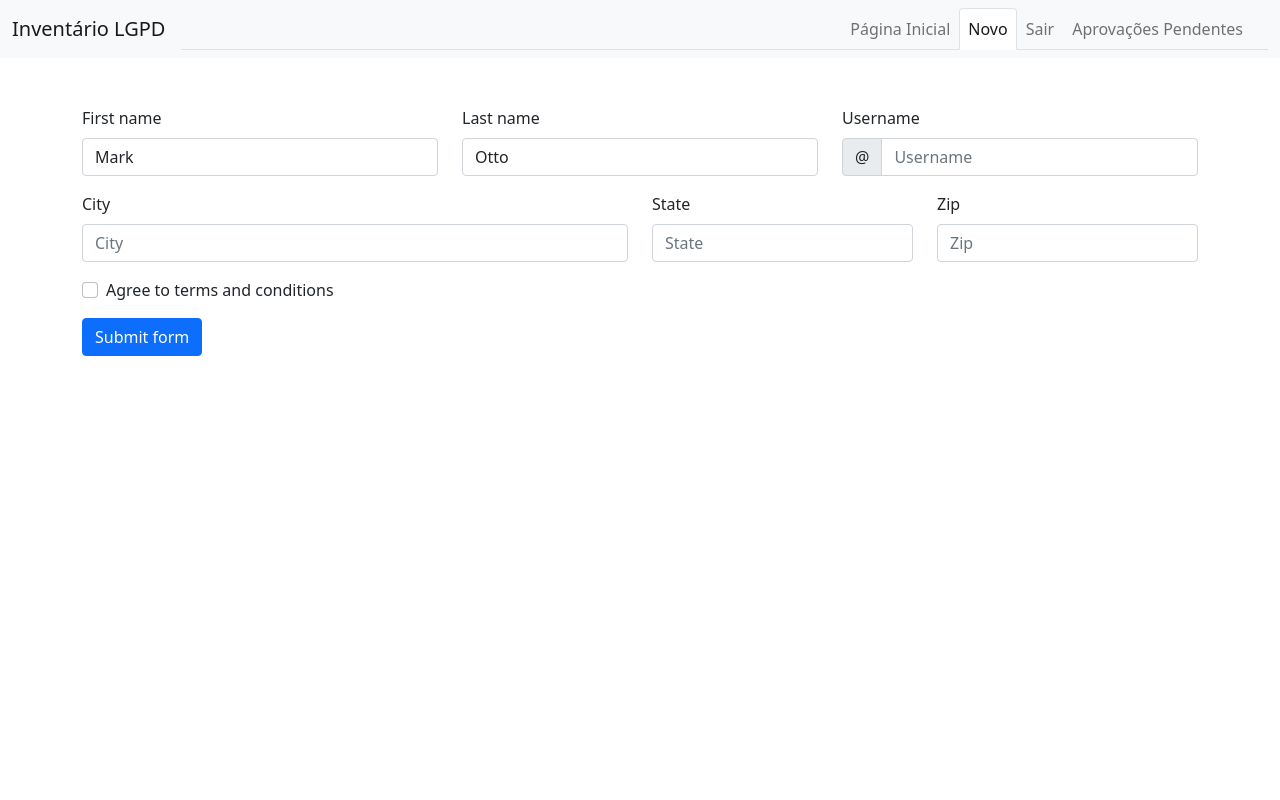
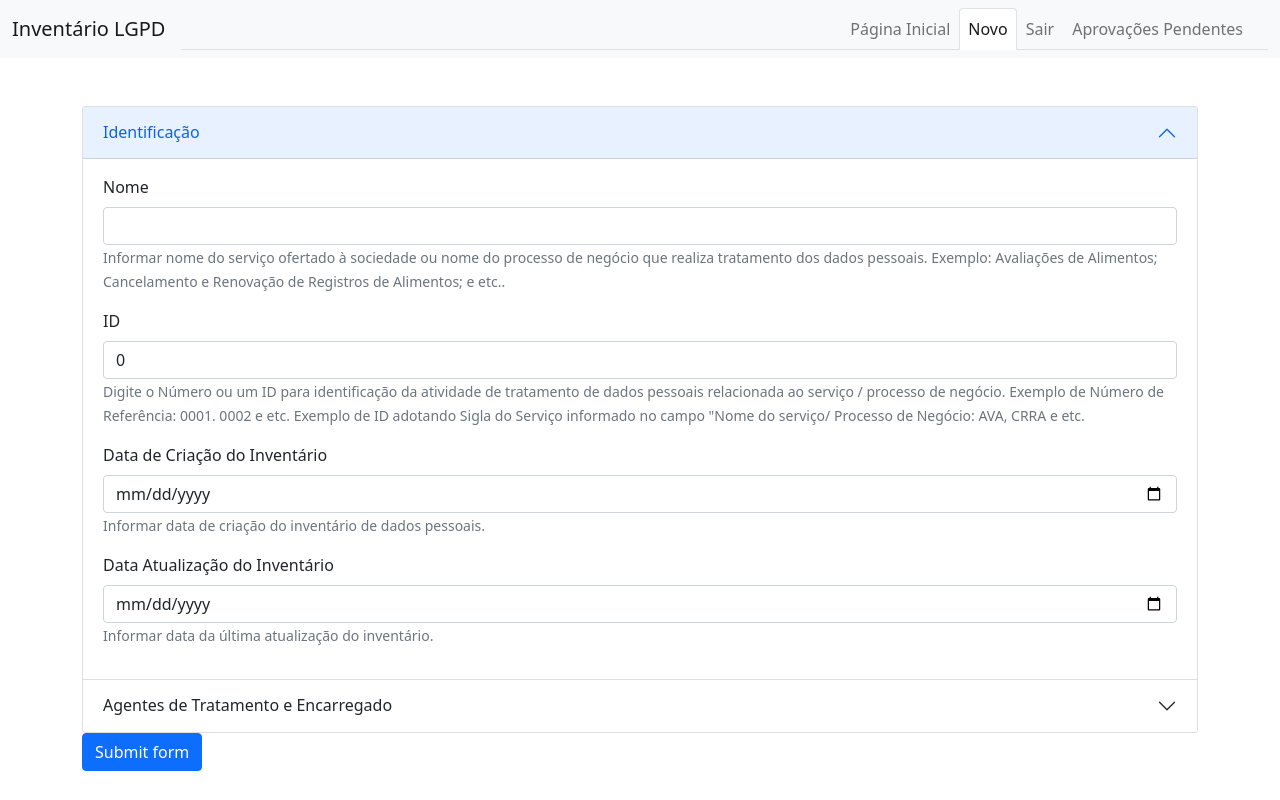
Before and after one commit to cyborg-nomade/inventario-lgpd-auto, a React (Create React App) app in the folder inventario-lgpd-frontend/: page /cases/new in a window 1280 px wide. Built offline with nearby package versions, Linux system fonts and the light colour scheme.

Commit message:
newcase form initialized

```diff
--- a/inventario-lgpd-frontend/src/cases/pages/NewCase.tsx
+++ b/inventario-lgpd-frontend/src/cases/pages/NewCase.tsx
@@ -2,18 +2,46 @@ import Form from "react-bootstrap/Form";
 import Button from "react-bootstrap/Button";
 import Row from "react-bootstrap/Row";
 import Col from "react-bootstrap/Col";
-import InputGroup from "react-bootstrap/InputGroup";
+import Accordion from "react-bootstrap/Accordion";
 import { Formik } from "formik";
 import * as yup from "yup";
+// import { FullCaseObject } from "../../shared/models/FullCase.model";
 
 const schema = yup.object().shape({
-  firstName: yup.string().required(),
-  lastName: yup.string().required(),
-  username: yup.string().required(),
-  city: yup.string().required(),
-  state: yup.string().required(),
-  zip: yup.string().required(),
-  terms: yup.bool().required().oneOf([true], "Terms must be accepted"),
+  nome: yup.string().required(),
+  id: yup.number().required(),
+  dataCriacao: yup.date().required(),
+  dataAtualizacao: yup.date().required(),
+  controlador: yup.object().shape({
+    nome: yup.string().required(),
+    area: yup.string().optional(),
+    telefone: yup.string().optional(),
+    email: yup.string().email().optional(),
+  }),
+  encarregado: yup.object().shape({
+    nome: yup.string().required(),
+    area: yup.string().optional(),
+    telefone: yup.string().optional(),
+    email: yup.string().email().optional(),
+  }),
+  extensaoEncarregado: yup.object().shape({
+    nome: yup.string().required(),
+    area: yup.string().optional(),
+    telefone: yup.string().optional(),
+    email: yup.string().email().optional(),
+  }),
+  areaTratamentoDados: yup.object().shape({
+    nome: yup.string().required(),
+    area: yup.string().optional(),
+    telefone: yup.string().optional(),
+    email: yup.string().email().optional(),
+  }),
+  operador: yup.object().shape({
+    nome: yup.string().required(),
+    area: yup.string().optional(),
+    telefone: yup.string().optional(),
+    email: yup.string().email().optional(),
+  }),
 });
 
 const NewCase = () => {
@@ -22,13 +50,10 @@ const NewCase = () => {
       validationSchema={schema}
       onSubmit={console.log}
       initialValues={{
-        firstName: "Mark",
-        lastName: "Otto",
-        username: "",
-        city: "",
-        state: "",
-        zip: "",
-        terms: false,
+        nome: "",
+        id: 0,
+        dataCriacao: "",
+        dataAtualizacao: "",
       }}
     >
       {({
@@ -41,107 +66,130 @@ const NewCase = () => {
         errors,
       }) => (
         <Form noValidate onSubmit={handleSubmit}>
+          <Accordion defaultActiveKey="0">
+            <Accordion.Item eventKey="0">
+              <Accordion.Header>Identificação</Accordion.Header>
+              <Accordion.Body>
                 <Row className="mb-3">
-            <Form.Group as={Col} md="4" controlId="validationFormik01">
-              <Form.Label>First name</Form.Label>
+                  <Form.Group as={Col} controlId="validationFormik01">
+                    <Form.Label>Nome</Form.Label>
                     <Form.Control
                       type="text"
-                name="firstName"
-                value={values.firstName}
+                      name="nome"
+                      value={values.nome}
                       onChange={handleChange}
-                isValid={touched.firstName && !errors.firstName}
+                      isValid={touched.nome && !errors.nome}
+                      isInvalid={!!errors.nome}
                     />
-              <Form.Control.Feedback>Looks good!</Form.Control.Feedback>
-            </Form.Group>
-            <Form.Group as={Col} md="4" controlId="validationFormik02">
-              <Form.Label>Last name</Form.Label>
-              <Form.Control
-                type="text"
-                name="lastName"
-                value={values.lastName}
-                onChange={handleChange}
-                isValid={touched.lastName && !errors.lastName}
-              />
-
-              <Form.Control.Feedback>Looks good!</Form.Control.Feedback>
-            </Form.Group>
-            <Form.Group as={Col} md="4" controlId="validationFormikUsername">
-              <Form.Label>Username</Form.Label>
-              <InputGroup hasValidation>
-                <InputGroup.Text id="inputGroupPrepend">@</InputGroup.Text>
-                <Form.Control
-                  type="text"
-                  placeholder="Username"
-                  aria-describedby="inputGroupPrepend"
-                  name="username"
-                  value={values.username}
-                  onChange={handleChange}
-                  isInvalid={!!errors.username}
-                />
+                    <Form.Text className="text-muted">
+                      Informar nome do serviço ofertado à sociedade ou nome do
+                      processo de negócio que realiza tratamento dos dados
+                      pessoais. Exemplo: Avaliações de Alimentos; Cancelamento e
+                      Renovação de Registros de Alimentos; e etc..
+                    </Form.Text>
+                    <Form.Control.Feedback>Correto!</Form.Control.Feedback>
                     <Form.Control.Feedback type="invalid">
-                  {errors.username}
+                      Esse campo é obrigatório
                     </Form.Control.Feedback>
-              </InputGroup>
                   </Form.Group>
                 </Row>
                 <Row className="mb-3">
-            <Form.Group as={Col} md="6" controlId="validationFormik03">
-              <Form.Label>City</Form.Label>
+                  <Form.Group as={Col} controlId="validationFormik02">
+                    <Form.Label>ID</Form.Label>
                     <Form.Control
                       type="text"
-                placeholder="City"
-                name="city"
-                value={values.city}
+                      name="id"
+                      value={values.id}
                       onChange={handleChange}
-                isInvalid={!!errors.city}
+                      isValid={touched.id && !errors.id}
+                      isInvalid={!!errors.id}
                     />
-
+                    <Form.Text className="text-muted">
+                      Digite o Número ou um ID para identificação da atividade
+                      de tratamento de dados pessoais relacionada ao serviço /
+                      processo de negócio. Exemplo de Número de Referência:
+                      0001. 0002 e etc. Exemplo de ID adotando Sigla do Serviço
+                      informado no campo "Nome do serviço/ Processo de Negócio:
+                      AVA, CRRA e etc.
+                    </Form.Text>
+                    <Form.Control.Feedback>Correto!</Form.Control.Feedback>
                     <Form.Control.Feedback type="invalid">
-                {errors.city}
-              </Form.Control.Feedback>
-            </Form.Group>
-            <Form.Group as={Col} md="3" controlId="validationFormik04">
-              <Form.Label>State</Form.Label>
-              <Form.Control
-                type="text"
-                placeholder="State"
-                name="state"
-                value={values.state}
-                onChange={handleChange}
-                isInvalid={!!errors.state}
-              />
-              <Form.Control.Feedback type="invalid">
-                {errors.state}
-              </Form.Control.Feedback>
-            </Form.Group>
-            <Form.Group as={Col} md="3" controlId="validationFormik05">
-              <Form.Label>Zip</Form.Label>
-              <Form.Control
-                type="text"
-                placeholder="Zip"
-                name="zip"
-                value={values.zip}
-                onChange={handleChange}
-                isInvalid={!!errors.zip}
-              />
-
-              <Form.Control.Feedback type="invalid">
-                {errors.zip}
+                      Esse campo é obrigatório
                     </Form.Control.Feedback>
                   </Form.Group>
                 </Row>
-          <Form.Group className="mb-3">
-            <Form.Check
-              required
-              name="terms"
-              label="Agree to terms and conditions"
+                <Row className="mb-3">
+                  <Form.Group as={Col} controlId="validationFormik03">
+                    <Form.Label>Data de Criação do Inventário</Form.Label>
+                    <Form.Control
+                      type="date"
+                      name="dataCriacao"
+                      value={values.dataCriacao}
                       onChange={handleChange}
-              isInvalid={!!errors.terms}
-              feedback={errors.terms}
-              feedbackType="invalid"
-              id="validationFormik0"
+                      isValid={touched.dataCriacao && !errors.dataCriacao}
+                      isInvalid={!!errors.dataCriacao}
                     />
+                    <Form.Text className="text-muted">
+                      Informar data de criação do inventário de dados pessoais.
+                    </Form.Text>
+                    <Form.Control.Feedback>Correto!</Form.Control.Feedback>
+                    <Form.Control.Feedback type="invalid">
+                      Esse campo é obrigatório
+                    </Form.Control.Feedback>
                   </Form.Group>
+                </Row>
+                <Row className="mb-3">
+                  <Form.Group as={Col} controlId="validationFormik04">
+                    <Form.Label>Data Atualização do Inventário</Form.Label>
+                    <Form.Control
+                      type="date"
+                      name="dataAtualizacao"
+                      value={values.dataAtualizacao}
+                      onChange={handleChange}
+                      isValid={
+                        touched.dataAtualizacao && !errors.dataAtualizacao
+                      }
+                      isInvalid={!!errors.dataAtualizacao}
+                    />
+                    <Form.Text className="text-muted">
+                      Informar data da última atualização do inventário.
+                    </Form.Text>
+                    <Form.Control.Feedback>Correto!</Form.Control.Feedback>
+                    <Form.Control.Feedback type="invalid">
+                      Esse campo é obrigatório
+                    </Form.Control.Feedback>
+                  </Form.Group>
+                </Row>
+              </Accordion.Body>
+            </Accordion.Item>
+            <Accordion.Item eventKey="1">
+              <Accordion.Header>
+                Agentes de Tratamento e Encarregado
+              </Accordion.Header>
+              <Accordion.Body>
+                <Row className="mb-3">
+                  <Form.Label as={Col}>1</Form.Label>
+                  <Form.Label as={Col}>1</Form.Label>
+                  <Form.Label as={Col}>3</Form.Label>
+                  <Form.Label as={Col}>4</Form.Label>
+                </Row>
+                <Row className="mb-3">
+                  <Col>
+                    <Form.Label>1</Form.Label>
+                  </Col>
+                  <Col>
+                    <Form.Control />
+                  </Col>
+                  <Col>
+                    <Form.Control />
+                  </Col>
+                  <Col>
+                    <Form.Control />
+                  </Col>
+                </Row>
+              </Accordion.Body>
+            </Accordion.Item>
+          </Accordion>
           <Button type="submit">Submit form</Button>
         </Form>
       )}
--- a/inventario-lgpd-frontend/src/shared/models/FullCase.model.ts
+++ b/inventario-lgpd-frontend/src/shared/models/FullCase.model.ts
@@ -1,8 +1,8 @@
 interface AgenteTratamento {
   nome: string;
-  area: string;
-  telefone: string;
-  email: string;
+  area?: string;
+  telefone?: string;
+  email?: string;
 }
 
 enum verbosTratamento {
```
Lines whose indentation alone changed are shown as unchanged.
